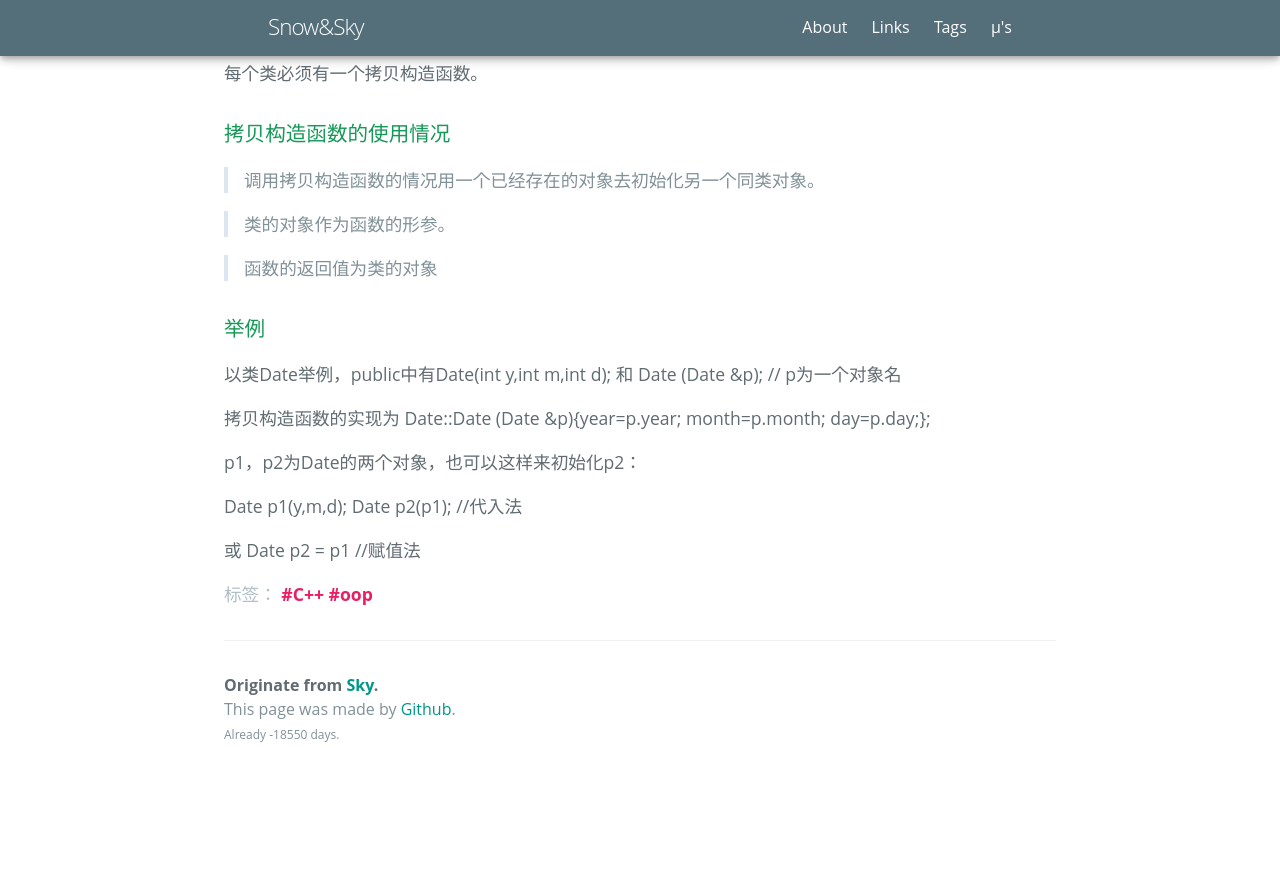
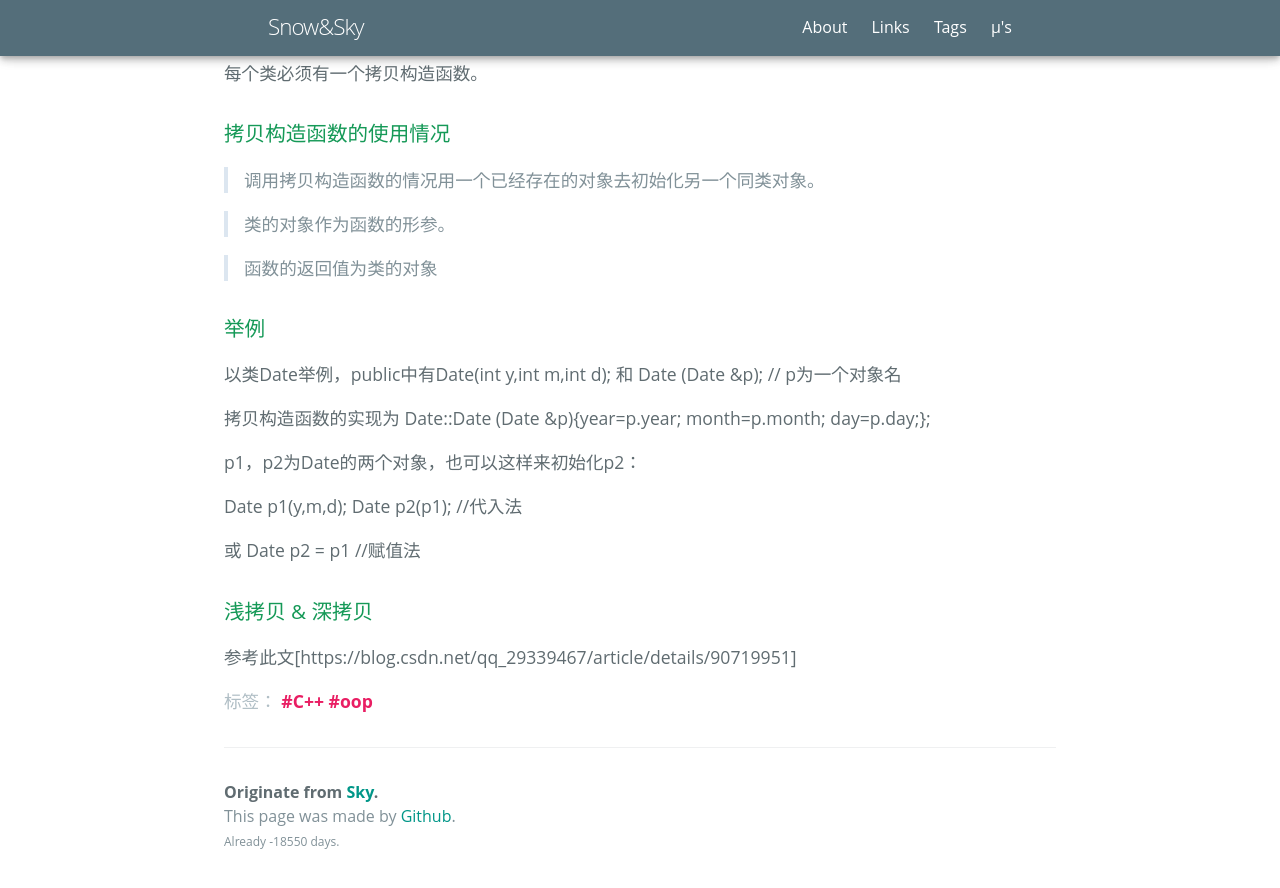
Before and after one commit to NishikinoSky/NishikinoSky.github.io, a Jekyll site: the page built from _posts/2021-1-4-OOP.md, in a window 1280 px wide and 900 px high, scrolled down 1568 px. Shown: the top 888 px of the window. Built offline with Jekyll 4.4.1, drawn with Linux system fonts in a browser that asks for light colours; some web fonts are replaced; before the commit the page ends 2361 px from its top, so only the background shows below that.

Commit message:
Update 2021-1-4-OOP.md

```diff
--- a/_posts/2021-1-4-OOP.md
+++ b/_posts/2021-1-4-OOP.md
@@ -71,3 +71,7 @@ p1，p2为Date的两个对象，也可以这样来初始化p2：
 Date p1(y,m,d);   Date p2(p1); //代入法
 
 或 Date p2 = p1 //赋值法
+
+### 浅拷贝 & 深拷贝
+
+参考此文[https://blog.csdn.net/qq_29339467/article/details/90719951]
```
